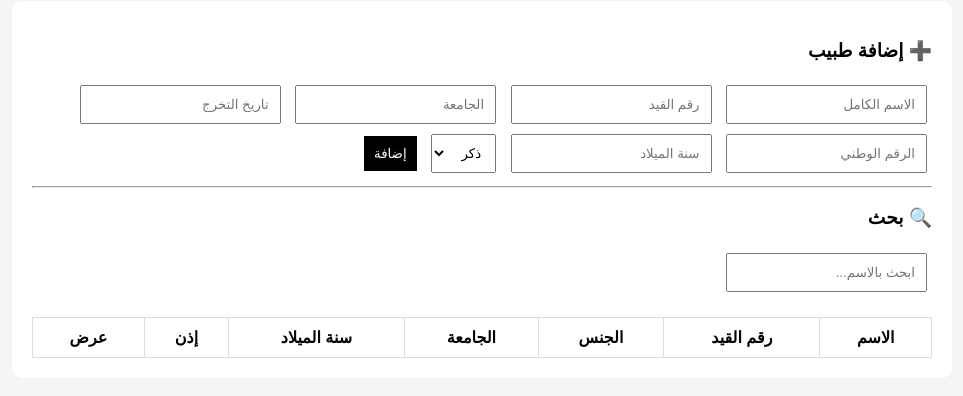
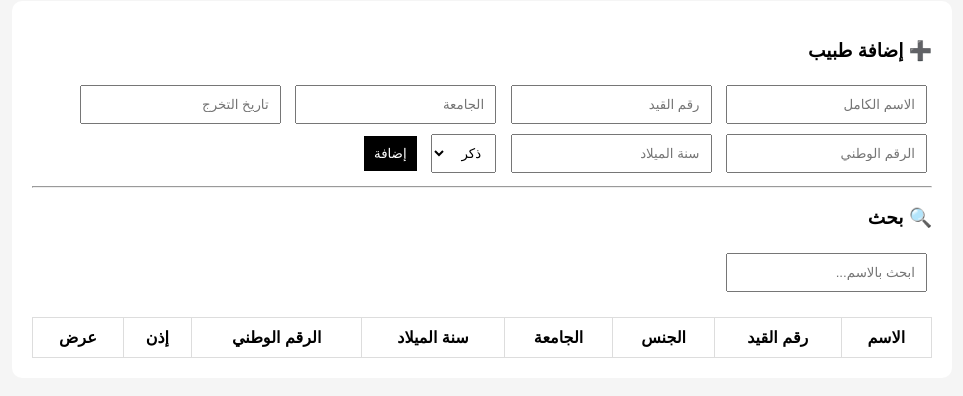
Before and after one commit to hosobenzdent/dental-system, a website: page dashboard.html in a window 1280 px wide. Shown: the part 108-504 px from the top of the page, without its empty margins (158-1121 px from the left). Drawn offline with Linux system fonts and the light colour scheme; no server answers.

Commit message:
Update dashboard.html

```diff
--- a/dashboard.html
+++ b/dashboard.html
@@ -84,6 +84,7 @@ th, td {
     <th>الجنس</th>
     <th>الجامعة</th>
     <th>سنة الميلاد</th>
+  <th>الرقم الوطني</th>
     <th>إذن</th>
     <th>عرض</th>
   </tr>
```
